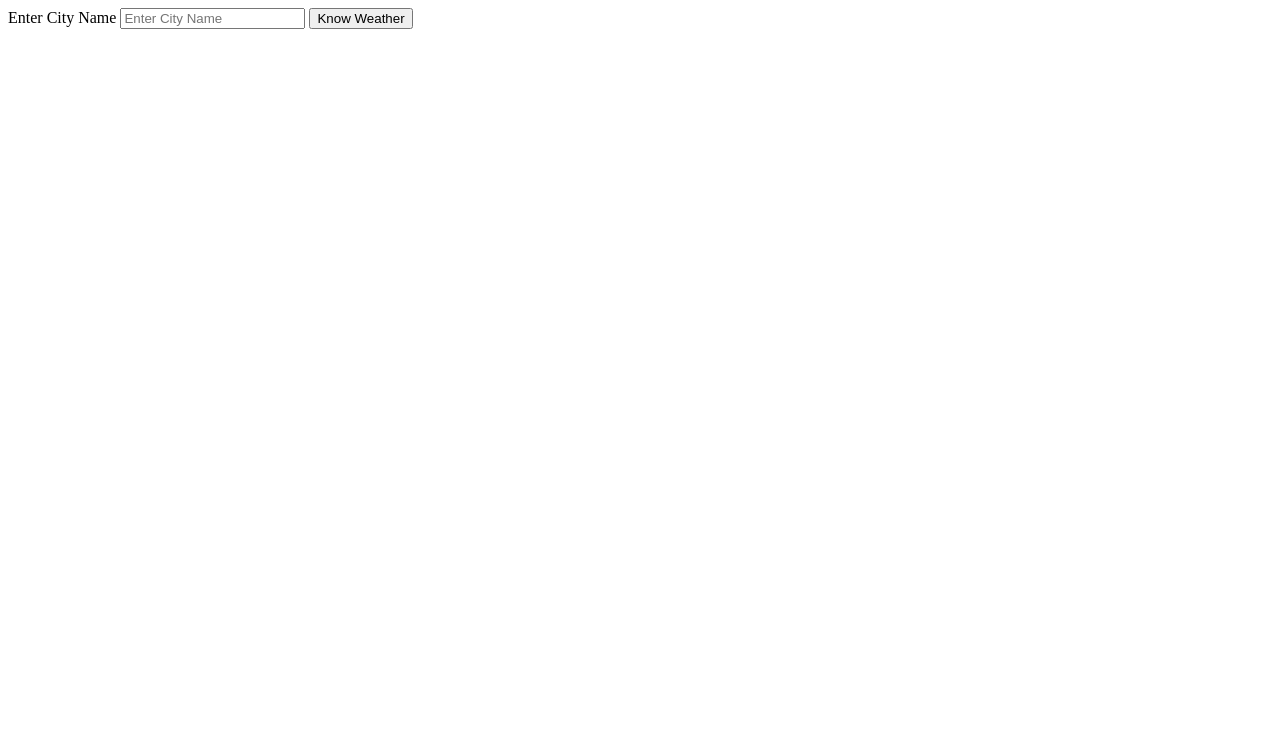
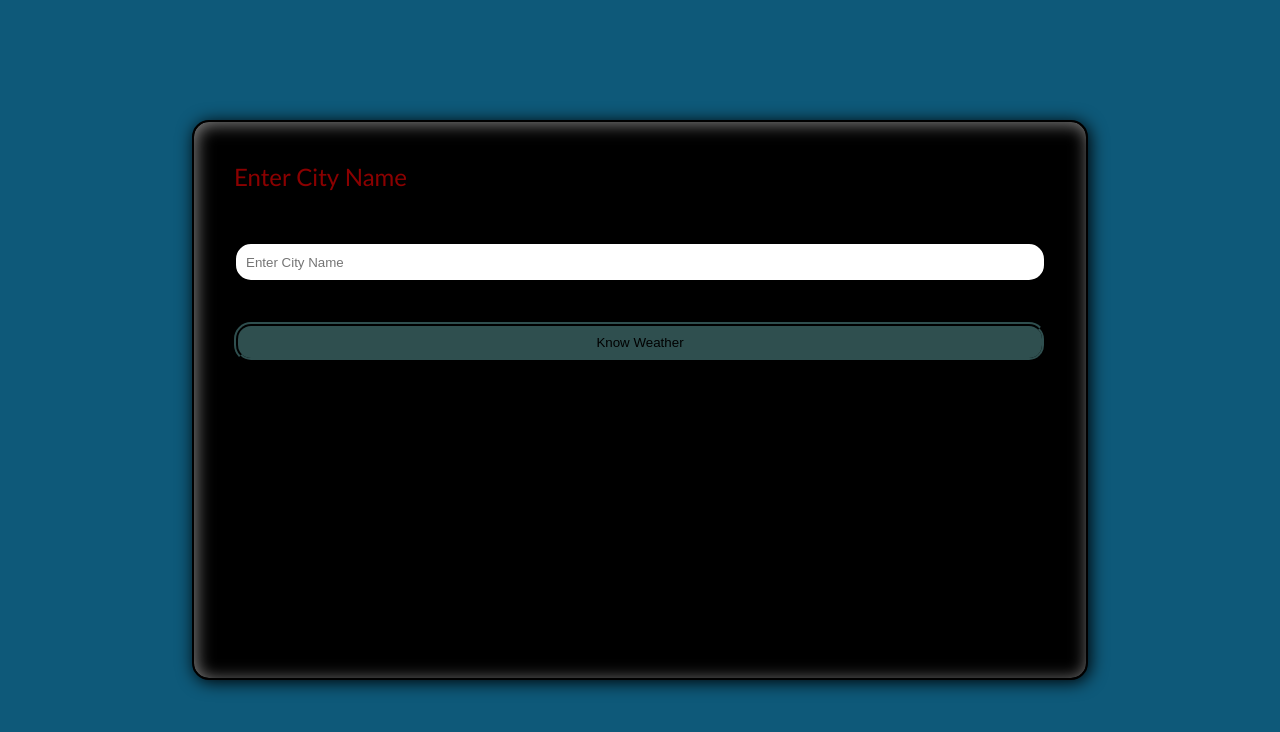
Before and after one commit to PRADU49/WeatherApp, a plain HTML site: page index.html in a window 1280 px wide. Drawn offline with Linux system fonts and the light colour scheme.

Commit message:
Update files

```diff
--- a/script.js
+++ b/script.js
@@ -10,6 +10,8 @@ btn.addEventListener("click", async () => {
     const city = document.getElementById('city').value;
 
     try {
+        output.innerHTML = "";
+
         const geoRes = await fetch(
             `https://geocoding-api.open-meteo.com/v1/search?name=${city}`
         );
@@ -28,10 +30,13 @@ btn.addEventListener("click", async () => {
         const temp = weatherJSONData.current_weather.temperature;
         const wind = weatherJSONData.current_weather.windspeed;
 
-        output.innerHTML += `<p>${city.charAt(0).toUpperCase() + city.slice(1)} Temperature ${temp}°C</p>
-        <br> <p>${city.charAt(0).toUpperCase() + city.slice(1)} Wind Speed ${wind}km/h</p> <br>`
+        output.innerHTML += `<p>${city.charAt(0).toUpperCase() + city.slice(1)} Weather Report </p>
+        <br>
+        <p>Temperature ${temp}°C</p>
+        <br>
+        <p>Wind Speed ${wind}km/h</p> <br>`;
 
-    } catch (error) {
-
+    } catch (err) {
+        output.innerHTML += `<p>Something is wrong pleace try again!</p>`
     };
 });
--- a/style.css
+++ b/style.css
@@ -1 +1,50 @@
-/* Adding Soon */
+*{
+    margin: 0;
+    padding: 0;
+    box-sizing: border-box;
+}
+
+body{
+    height: 100vh;
+    background-color: rgb(14, 89, 121);
+    color:darkred;
+    font-family: 'Gill Sans', 'Gill Sans MT', Calibri, 'Trebuchet MS', sans-serif;
+    font-size: x-large;
+    display: flex;
+    justify-content: center;
+    align-items: center;
+}
+
+.container{
+    height: 70vh;
+    width: 70vw;
+    padding: 40px;
+    border: 2px solid rgb(0, 0, 0);
+    border-radius: 17px;
+    display: grid;
+    grid-template-rows: 40px 40px 40px 40px 40px;
+    gap: 40px;
+    background: rgb(0, 0, 0);
+    backdrop-filter: blur(14px);
+    box-shadow: 2px 2px 17px rgb(0, 0, 0), inset 2px 2px 17px rgba(255, 255, 255, 0.521);
+}
+
+input{
+    border-radius: 17px;
+    border: 2px double;
+}
+
+input:focus{
+    border-color: darkcyan;
+    outline: none;
+}
+
+input:empty{
+    padding: 10px;
+}
+
+button{
+    border-radius: 17px;
+    border: 4px ridge darkslategrey;
+    background: darkslategray;
+}
```
Also changed, not shown: index.html (line endings or trailing spaces).
